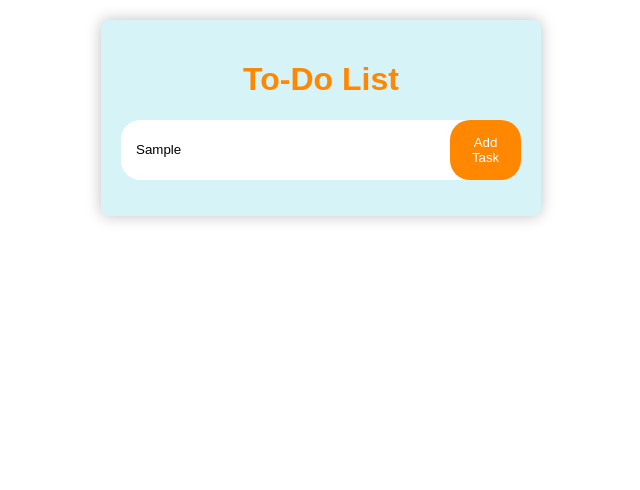
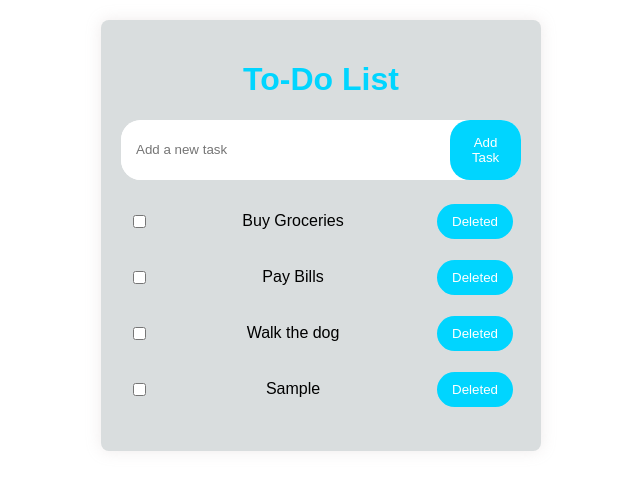
Before and after one commit to bkleinb78/Todo_list, a plain HTML site: page index.html in a window 1280 px wide. Both pictures are taken after typing "Sample" into the empty fields and a click on the button "Add Task". Shown: the whole page, without its empty margins (319-959 px from the left). Drawn offline with Linux system fonts and the light colour scheme.

Commit message:
created the whole project and added styling + changed the color as well.

```diff
--- a/app.js
+++ b/app.js
@@ -4,10 +4,12 @@ const todoList = document.getElementById("todo-list");
 
 //Add a task
 const addTask = () => {
-  const taskText = todoInput.ariaValueMax.trim();
+  const taskText = todoInput.value.trim();
 
   if (taskText !== "") {
     const taskItem = createTaskItem(taskText);
+    todoList.appendChild(taskItem);
+    todoInput.value = "";
   }
 };
 
@@ -24,8 +26,8 @@ const createTaskItem = (taskText) => {
   taskTextSpan.textContent = taskText;
 
   const deleteBtn = document.createElement("button");
-  deleteBtn.textContent = "Delete";
-  document.classList.add("delete-btn");
+  deleteBtn.textContent = "Deleted";
+  deleteBtn.classList.add("delete-btn");
   deleteBtn.addEventListener("click", deleteTask);
 
   taskItem.appendChild(checkbox);
@@ -35,9 +37,26 @@ const createTaskItem = (taskText) => {
   return taskItem;
 };
 //delete tasks
-const deleteTask = () => {
-  const taskItem = event.target.parentnode;
+const deleteTask = (event) => {
+  const taskItem = event.target.parentNode;
+  todoList.removeChild(taskItem);
 };
 //cross out tags
+const toggleTask = (event) => {
+  const taskItem = event.target.parentnode;
+  taskItem.classList.toggle("completed");
+};
 //Event listeners
+addTaskButton.addEventListener("click", addTask);
+todoInput.addEventListener("keydown", function (event) {
+  if (event.key === "Enter") {
+    addTask();
+  }
+});
 //example of tasks
+const initaltasks = ["Buy Groceries", "Pay Bills", "Walk the dog"];
+
+initaltasks.forEach((task) => {
+  const taskItem = createTaskItem(task);
+  todoList.appendChild(taskItem);
+});
--- a/index.html
+++ b/index.html
@@ -11,7 +11,7 @@
         <div class="todo-container">
             <h1>To-Do List</h1>
             <div class="input-container">
-                <input type="text" id="todo-input"class="todo-input" placeholder="Add a new task" >
+                <input type="text" id="todo-input"class="todo-input" placeholder="Add a new task" />
                 <button id="add-task-btn">Add Task</button>
             </div>
             <ul id="todo-list" class="todo-list">
@@ -19,5 +19,6 @@
             </ul>
         </div>
     </main>
+    <script src="app.js"></script>
 </body>
 </html>
--- a/style.css
+++ b/style.css
@@ -1,10 +1,10 @@
 :root {
-    --main-orange: rgb(255, 136, 0);
+    --main-orange: #00d5ff;
 }
 body {
-   font-family: Arial, Helvetica, sans-serif;
-   margin: 0;
-   padding: 20px;
+    font-family:Arial, Helvetica, sans-serif;
+    margin: 0;
+    padding: 20px;
 }
 
 h1 {
@@ -15,10 +15,10 @@ h1 {
 .todo-container {
     max-width: 400px;
     margin: 0 auto;
-    background: #d6f4f8;
+    background: hwb(189 85% 13%);
     padding: 20px;
     border-radius: 8px;
-    box-shadow: 0 0 15px rgba(0, 0, 0, 0.25);
+    box-shadow: 0 0 15px hwb(0 69% 25% / 0.25);
 }
 
 .input-container {
@@ -45,3 +45,30 @@ h1 {
     background-color: var(--main-orange);
     color: #fff;
 }
+
+.todo-list {
+    list-style-type: none;
+    padding: 0;
+}
+
+.todo-item {
+    display: flex;
+    align-items: center;
+    justify-content: space-between;
+    padding: 8px;
+    border-radius: 7px;
+    margin-bottom: 5px;
+}
+
+.delete-btn {
+    border-radius: 20px;
+    padding: 10px 15px;
+    border: none;
+    background-color: var(--main-orange);
+    color: #fff;
+}
+
+.todo-item.completed {
+    text-decoration: line-through 2px var(--main-orange);
+    opacity: 0.7;
+}
```
